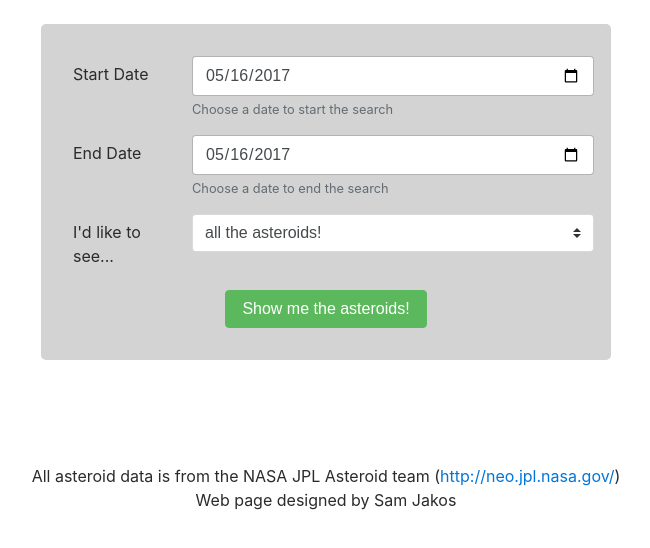
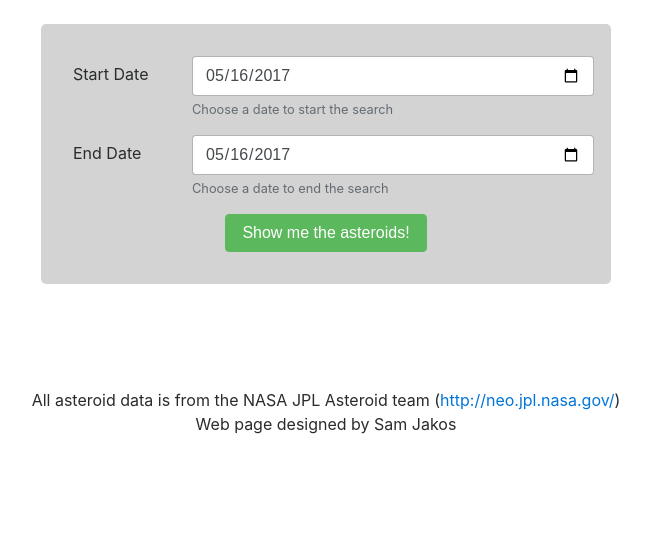
Before and after one commit to sjakos/asteroids, a plain HTML site: page public/index.html in a window 1280 px wide. Shown: the part 116-664 px from the top of the page, without its empty margins (314-964 px from the left). Drawn offline with nearby package versions, Linux system fonts and the light colour scheme; a script that the page names is missing.

Commit message:
remove filter from HTML

```diff
--- a/public/index.html
+++ b/public/index.html
@@ -33,15 +33,6 @@
                     <input type="date" name="end_date" id="end_date" class="form-control col-lg-9" placeholder="" aria-describedby="help_end_date">
                     <small id="help_end_date" class="text-muted form-text offset-lg-3">Choose a date to end the search</small>
                 </div>
-                <div class="form-group row">
-                    <label class="col-lg-3 col-form-label" for="search_filter">I'd like to see...</label>
-                    <select class="custom-select col-lg-9" name="search_filter" id="search_filter">
-                <option value="all">all the asteroids!</option>
-                <option value="biggest">the biggest asteroid!</option>
-                <option value="closest">the closest asteroid!</option>
-                <option value="fastest">the fastest asteroid!</option>
-              </select>
-                </div>
                 <div class="row">
                     <button id="submit" type="submit" class="btn btn-success mx-auto">Show me the asteroids!</button>
                 </div>
```
